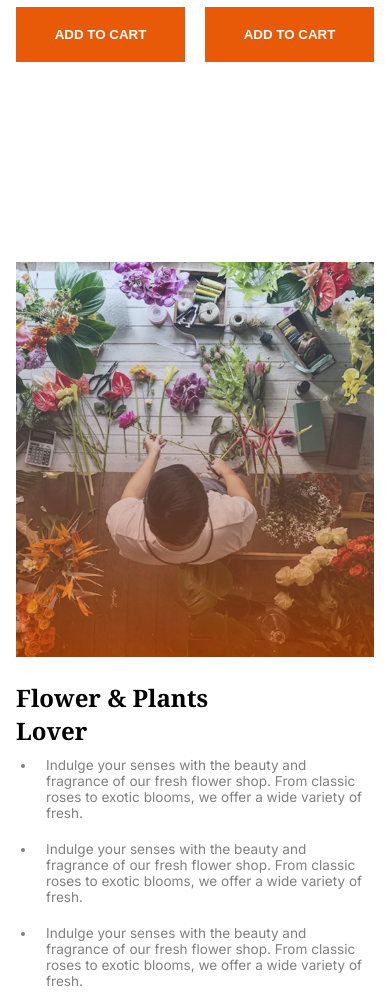
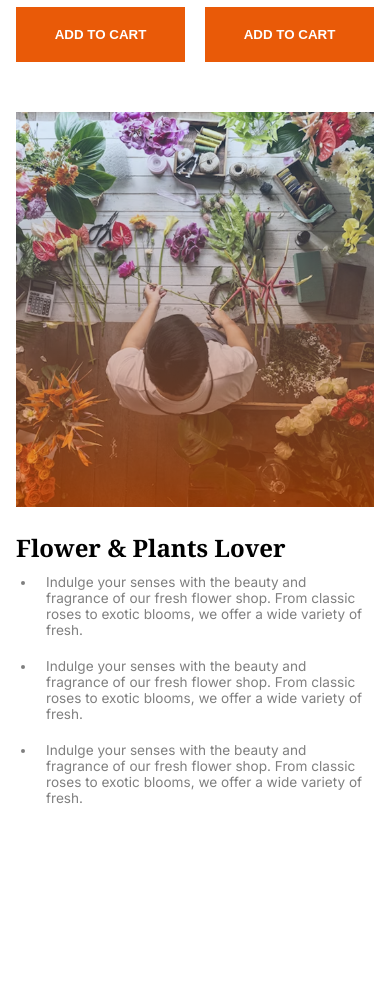
Before and after one commit to changetheprophecy/Assignment-02, a plain HTML site: page index.html in a window 390 px wide. Shown: the part 2155-3157 px from the top of the page. After the commit the page ends 3111 px from the top, so only its background shows below. Drawn offline with Linux system fonts and the light colour scheme.

Commit message:
fixed responsiveness

```diff
--- a/index.html
+++ b/index.html
@@ -115,7 +115,7 @@
                 <img class="badge" src="./assets/trusted-badge.png" alt="">
             </div>
             <div class="plants-lover-content">
-                <h2 class="noto-serif-regular">Flower & Plants <br> Lover</h2>
+                <h2 class="noto-serif-regular">Flower & Plants Lover</h2>
                 <ul class="inter-regular">
                     <li>Indulge your senses with the beauty and fragrance of our fresh flower shop. From classic roses to exotic blooms, we offer a wide variety of fresh.</li>
                     <li>Indulge your senses with the beauty and fragrance of our fresh flower shop. From classic roses to exotic blooms, we offer a wide variety of fresh.</li>
--- a/style.css
+++ b/style.css
@@ -193,6 +193,7 @@
   .plants-lover {
     flex-direction: column;
     gap: 20px;
+    margin-top: 50px;
     margin-bottom: 140px;
   }
   .plants-lover-content h2 {
```
